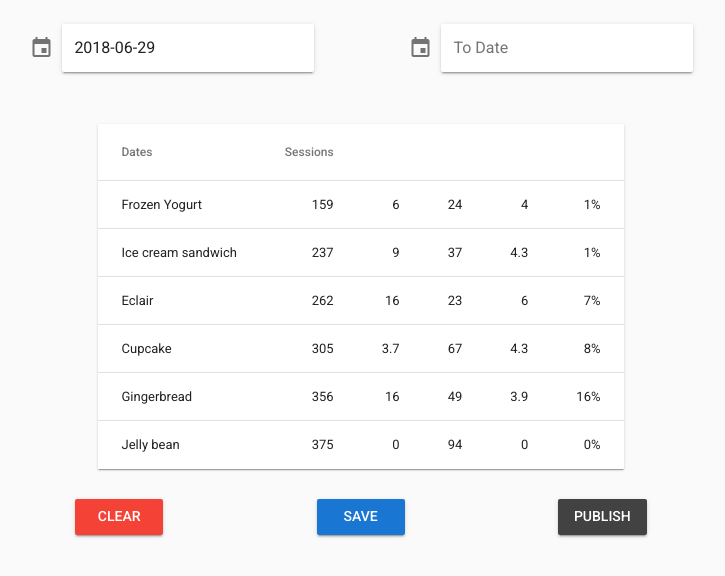
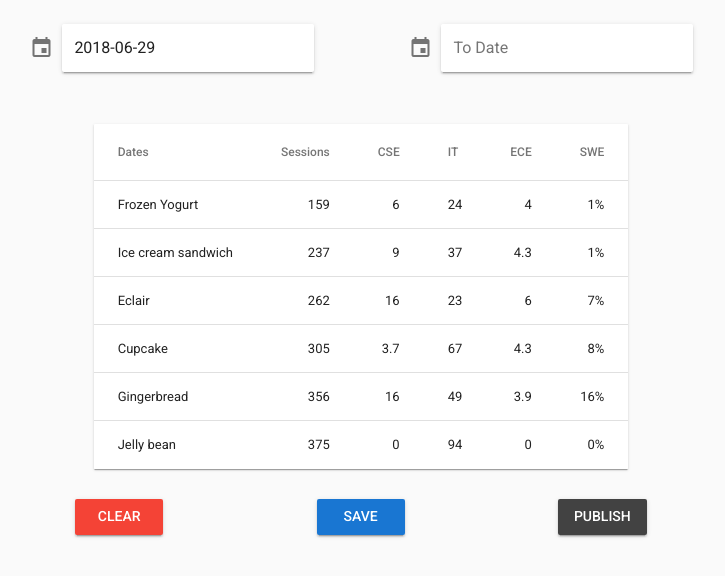
Before and after one commit to baibhabmondal/Vue-test, a Vue app: page / in a window 1280 px wide. Shown: the top 576 px of the page, without its empty margins (279-1004 px from the left). Built offline with nearby package versions, Linux system fonts and the light colour scheme.

Commit message:
departments fetched

```diff
--- a/src/components/controllerOfExam/academicSchedule/academicSchedule.vue
+++ b/src/components/controllerOfExam/academicSchedule/academicSchedule.vue
@@ -50,7 +50,7 @@
       </v-flex>
     </v-layout>
     <v-layout row wrap class="mt-4 mb-4" justify-center>
-      <v-data-table :headers="headers" :items="desserts" hide-actions class="elevation-1">
+      <v-data-table :headers="department" :items="desserts" hide-actions class="elevation-1">
         <template slot="items" slot-scope="props">
           <td>{{ props.item.name }}</td>
           <td class="text-xs-right">{{ props.item.calories }}</td>
@@ -89,19 +89,6 @@ export default {
       date: null,
       menu: false,
       toDate: null,
-      headers: [
-        {
-          text: 'Dates',
-          align: 'left',
-          sortable: false,
-          value: 'dates'
-        },
-        {
-          text: 'Sessions',
-          sortable: false,
-          value: 'sessions'
-        }
-      ],
       desserts: [
         {
           value: false,
@@ -167,6 +154,32 @@ export default {
     allowedDates (val) {
       return val >= this.date
     }
+  },
+  computed: {
+    department () {
+      let coursesPerDepartment = this.$store.getters.course
+      let department = [
+        {
+          text: 'Dates',
+          align: 'left',
+          sortable: false,
+          value: 'dates'
+        },
+        {
+          text: 'Sessions',
+          sortable: false,
+          value: 'sessions'
+        }
+      ]
+      coursesPerDepartment.forEach(obj => {
+        department.push({
+          text: obj.department,
+          value: obj.department,
+          sortable: false
+        })
+      })
+      return department
+    }
   }
 }
 </script>
--- a/src/store/courseSchedule/index.js
+++ b/src/store/courseSchedule/index.js
@@ -1,6 +1,6 @@
 export default {
   state: {
-    courseForSchedule: [
+    course: [
       {
         department: 'CSE',
         courses: [
@@ -118,5 +118,10 @@ export default {
         ]
       }
     ]
+  },
+  getters: {
+    course (state) {
+      return state.course
+    }
   }
 }
```
